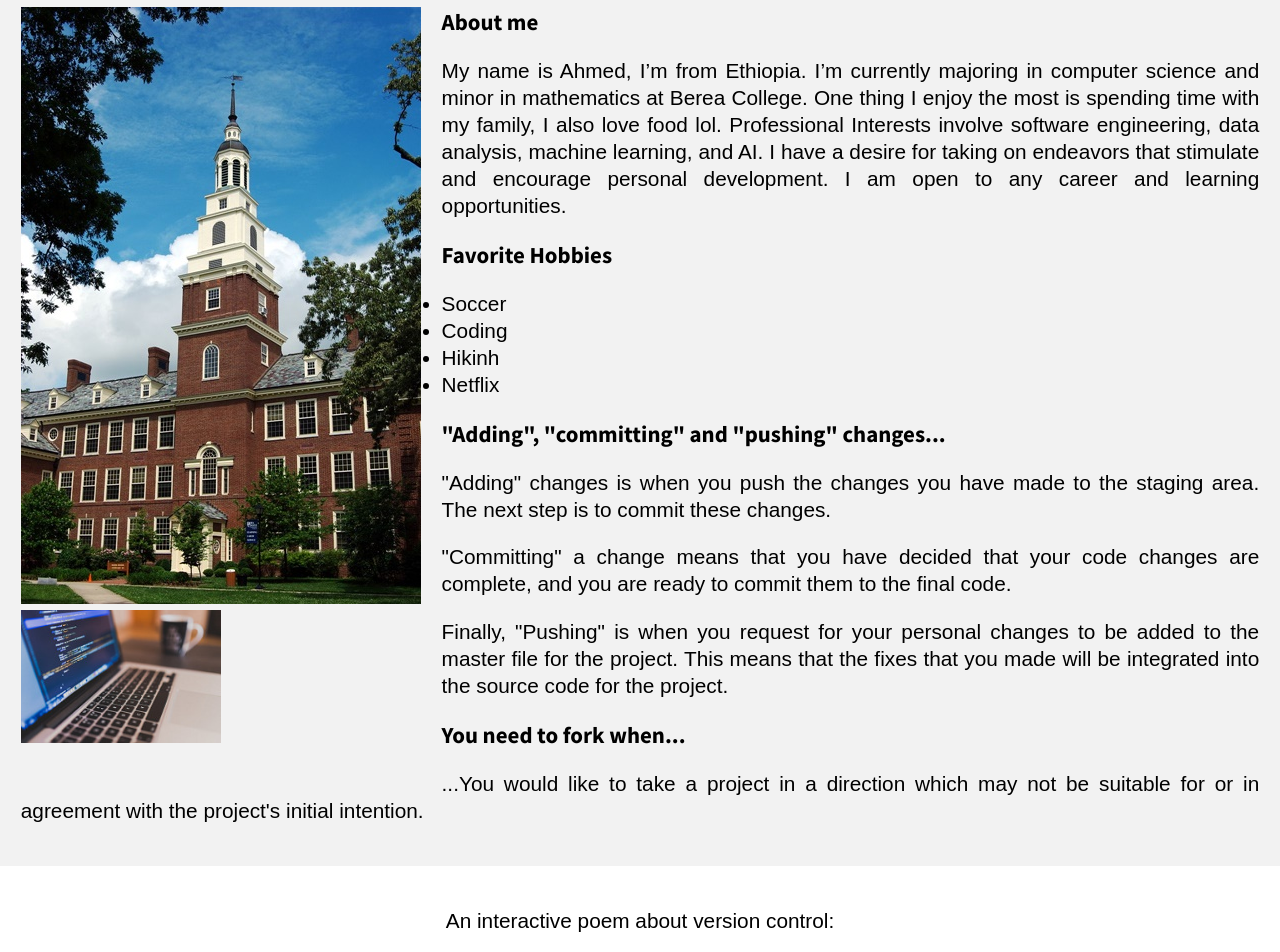
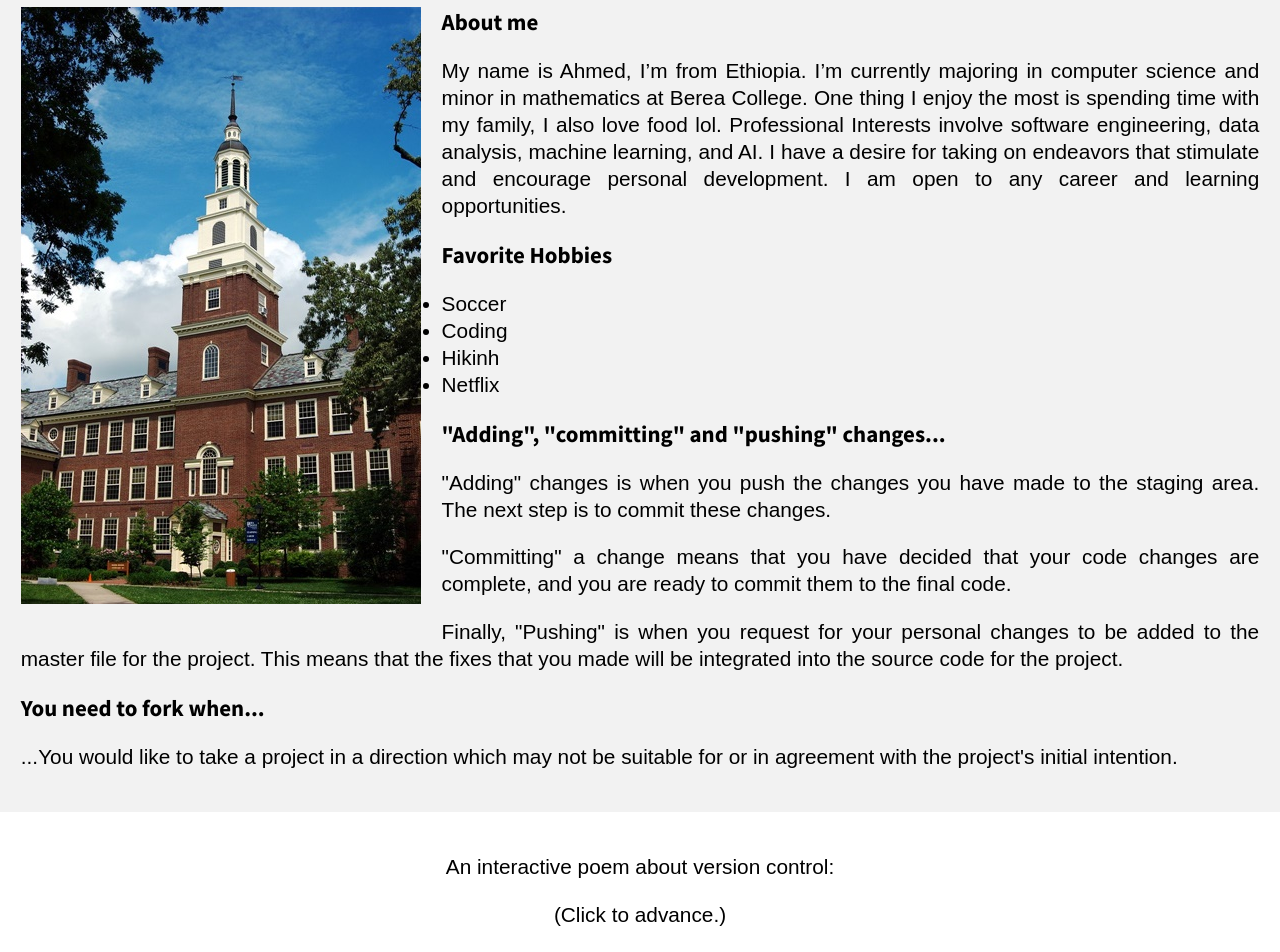
Before and after one commit to abdulahia/abdulahia.github.io, a plain HTML site: page index.html in a window 1280 px wide. Shown: the part 127-1079 px from the top of the page. Drawn offline with Linux system fonts and the light colour scheme.

Commit message:
delete code pic

```diff
--- a/index.html
+++ b/index.html
@@ -14,7 +14,6 @@
                 </h1>
                 <div class="minileft">
                         <div><img src="draper.jpg"/></div>
-                        <div><img src="codepic.jpg" width = "50%"/></div>
                 </div>
 
 
```
